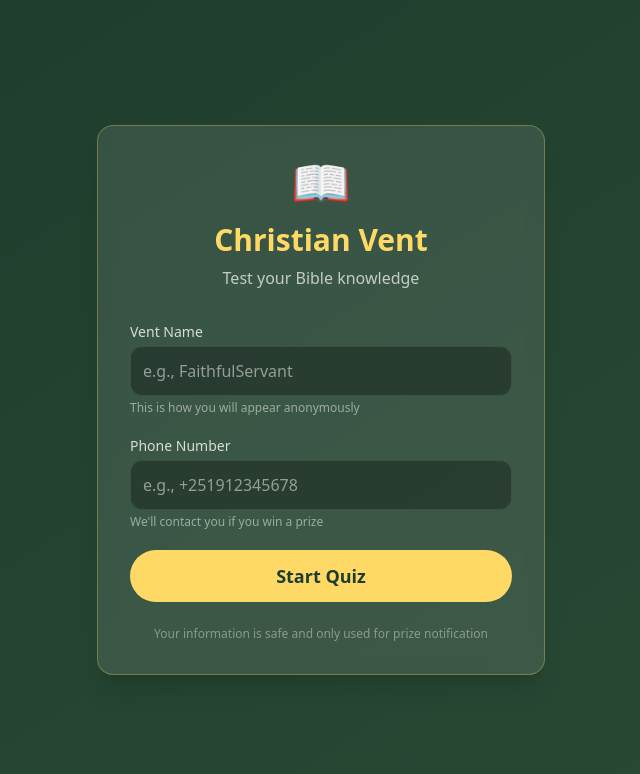
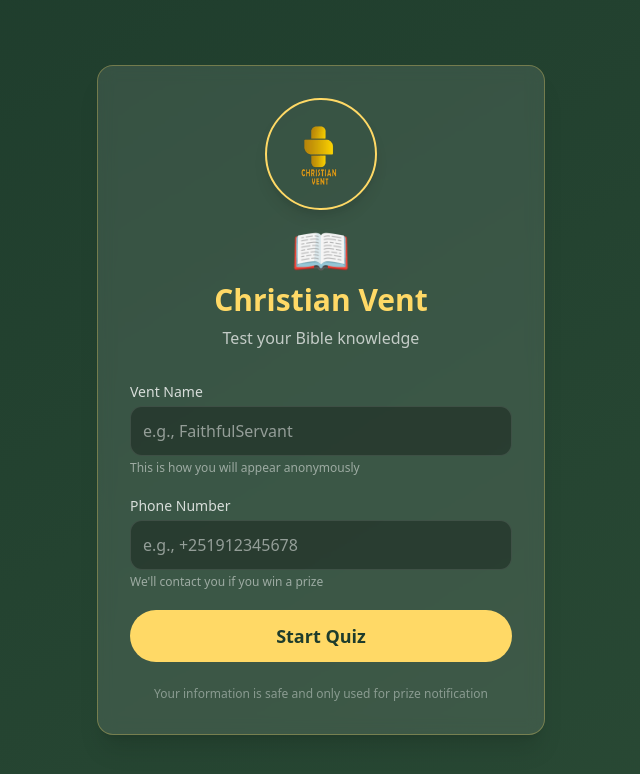
Before and after one commit to abutilmis/bible-quiz-game, a Next.js app: page /login in a window 1280 px wide. Shown: the top 774 px of the page, without its empty margins (319-959 px from the left). Built offline with nearby package versions, Linux system fonts and the light colour scheme.

Commit message:
Add logo to login and start screens

```diff
--- a/pages/index.tsx
+++ b/pages/index.tsx
@@ -24,7 +24,6 @@ export default function Home() {
   const [leaderboard, setLeaderboard] = useState<{ name: string; score: number }[]>([]);
   const totalQuestions = questions.length;
 
-  // On mount: retrieve stored user data, otherwise redirect to login
   useEffect(() => {
     const storedName = localStorage.getItem('ventName');
     const storedPhone = localStorage.getItem('phone');
@@ -36,7 +35,6 @@ export default function Home() {
     }
   }, [router]);
 
-  // Auto-save when quiz finishes
   useEffect(() => {
     if (gameState === 'finished' && !saved && ventName && phone) {
       saveResult();
@@ -102,6 +100,11 @@ export default function Home() {
     return (
       <div className="min-h-screen bg-gradient-to-br from-[#1e3c2c] to-[#2a4a35] flex items-center justify-center p-4">
         <div className="text-center">
+          <img
+            src="/vent logo.png"
+            alt="Christian Vent Logo"
+            className="w-28 h-28 mx-auto mb-4 rounded-full shadow-lg border-2 border-[#FFD966] object-cover"
+          />
           <h1 className="text-5xl font-bold text-[#FFD966] mb-4">📖 Bible Quiz</h1>
           <p className="text-white/80 mb-8">Test your knowledge of the Bible</p>
           <button onClick={startGame} className="bg-[#FFD966] text-[#1e3c2c] px-8 py-3 rounded-full font-bold text-lg hover:scale-105 transition">
@@ -169,7 +172,7 @@ export default function Home() {
     );
   }
 
-  // Finished screen (score + leaderboard, no name/phone inputs)
+  // Finished screen (score + leaderboard)
   return (
     <div className="min-h-screen bg-gradient-to-br from-[#1e3c2c] to-[#2a4a35] flex items-center justify-center p-4">
       <div className="bg-white/10 backdrop-blur rounded-2xl p-8 max-w-md w-full text-center border border-[#FFD966]/30">
--- a/pages/login.tsx
+++ b/pages/login.tsx
@@ -7,12 +7,10 @@ export default function Login() {
   const [phone, setPhone] = useState('');
   const [error, setError] = useState('');
 
-  // Check if user already logged in
   useEffect(() => {
     const savedName = localStorage.getItem('ventName');
     const savedPhone = localStorage.getItem('phone');
     if (savedName && savedPhone) {
-      // Auto redirect to quiz
       router.push('/');
     }
   }, [router]);
@@ -23,7 +21,6 @@ export default function Login() {
       setError('Please fill in both fields');
       return;
     }
-    // Simple phone validation (optional)
     const phoneRegex = /^[0-9+\-\s()]{8,20}$/;
     if (!phoneRegex.test(phone.trim())) {
       setError('Please enter a valid phone number');
@@ -38,7 +35,12 @@ export default function Login() {
     <div className="min-h-screen bg-gradient-to-br from-[#1e3c2c] to-[#2a4a35] flex items-center justify-center p-4">
       <div className="bg-white/10 backdrop-blur rounded-2xl p-8 max-w-md w-full border border-[#FFD966]/30 shadow-xl">
         <div className="text-center mb-8">
-          <div className="text-5xl mb-4">📖</div>
+          <img
+            src="/vent logo.png"
+            alt="Christian Vent Logo"
+            className="w-28 h-28 mx-auto mb-4 rounded-full shadow-lg border-2 border-[#FFD966] object-cover"
+          />
+          <div className="text-5xl mb-2">📖</div>
           <h1 className="text-3xl font-bold text-[#FFD966]">Christian Vent</h1>
           <p className="text-white/70 mt-2">Test your Bible knowledge</p>
         </div>
```
Also changed, not shown: public/vent logo.png (added).
